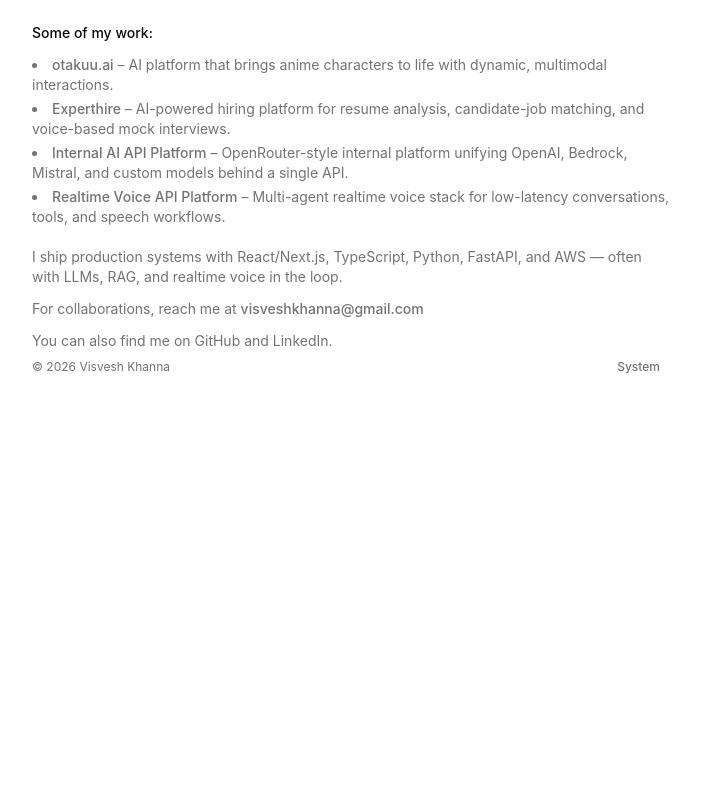
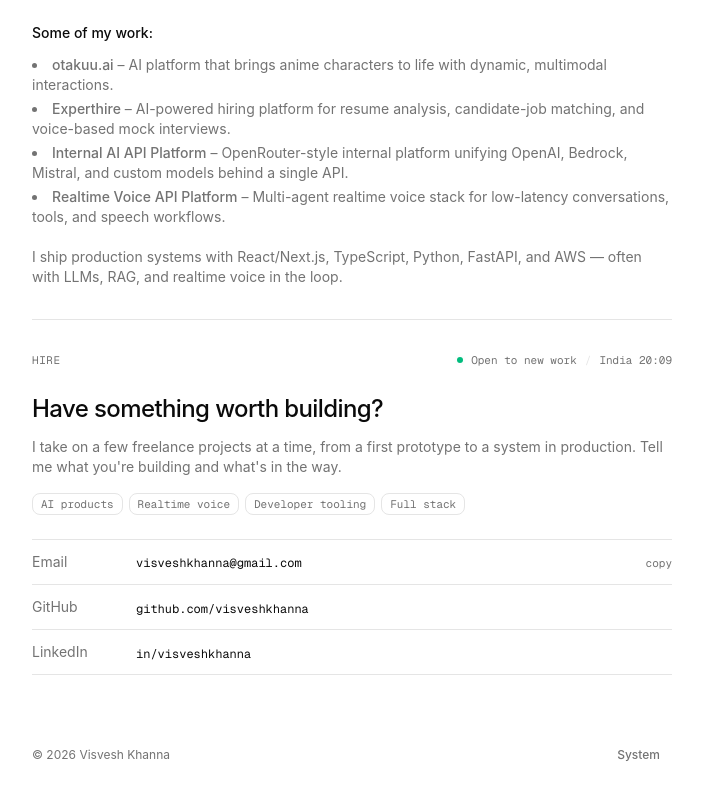
Before and after one commit to visveshkhanna/visvesh.dev, a Next.js app: page / in a window 1280 px wide. Shown: the part 393-1192 px from the top of the page, without its empty margins (288-991 px from the left). Before the commit the page ends 800 px from the top, so only its background shows below. Built offline with nearby package versions, Linux system fonts and the light colour scheme.

Commit message:
feat: add hire section
Replaces the contact paragraphs with a hire section: availability and
local time in India, focus areas, and rows for email (click to copy),
GitHub and LinkedIn. Adds a hire link to the header and lets the page
grow past one screen.

```diff
--- a/app/page.tsx
+++ b/app/page.tsx
@@ -1,14 +1,10 @@
 "use client";
 
-import { useEffect, useState, useSyncExternalStore } from "react";
+import { useEffect, useSyncExternalStore } from "react";
 import { Button } from "@/components/ui/button";
-import {
-  Tooltip,
-  TooltipContent,
-  TooltipTrigger,
-} from "@/components/ui/tooltip";
 import { useTheme } from "next-themes";
 import Image from "next/image";
+import { HireSection } from "@/components/hire-section";
 import { PreviewLink } from "@/components/preview-link";
 import { linkPreviews, type LinkPreview } from "@/lib/link-previews";
 
@@ -59,7 +55,6 @@ export default function Home() {
     () => true,
     () => false
   );
-  const [copied, setCopied] = useState(false);
 
   // Warm the browser cache so hover cards open with their image ready.
   useEffect(() => {
@@ -93,20 +88,10 @@ export default function Home() {
     return "Dark";
   };
 
-  const handleCopyEmail = async () => {
-    try {
-      await navigator.clipboard.writeText("visveshkhanna@gmail.com");
-      setCopied(true);
-      setTimeout(() => setCopied(false), 1500);
-    } catch (e) {
-      console.error("Failed to copy email", e);
-    }
-  };
-
   return (
-    <main className="flex w-full min-h-full lg:h-dvh justify-center">
+    <main className="flex w-full min-h-dvh justify-center">
       <div className="flex flex-col max-w-2xl h-full justify-between py-8 w-full px-4">
-        <section className="flex flex-col gap-8 h-full md:pt-12">
+        <section className="flex flex-col gap-8 md:pt-12">
           <header className="flex gap-4 items-end lg:pb-12">
             <div className="relative size-[52px] rounded-full bg-muted overflow-hidden">
               <Image
@@ -123,6 +108,12 @@ export default function Home() {
                 Software Engineer · AI & Full Stack
               </p>
             </div>
+            <a
+              href="#hire"
+              className="ml-auto self-start font-mono text-xs text-muted-foreground transition-colors hover:text-foreground md:self-end"
+            >
+              hire ↓
+            </a>
           </header>
 
           <div className="flex flex-col gap-3 text-muted-foreground text-sm">
@@ -200,47 +191,12 @@ export default function Home() {
               loop.
             </p>
 
-            <p>
-              For collaborations, reach me at{" "}
-              <Tooltip>
-                <TooltipTrigger asChild>
-                  <button
-                    type="button"
-                    onClick={handleCopyEmail}
-                    className="underline-offset-4 hover:underline font-medium"
-                  >
-                    visveshkhanna@gmail.com
-                  </button>
-                </TooltipTrigger>
-                <TooltipContent side="right">
-                  <p>{copied ? "Copied!" : "Click to copy"}</p>
-                </TooltipContent>
-              </Tooltip>
-            </p>
+          </div>
 
-            <p>
-              You can also find me on{" "}
-              <PreviewLink
-                href="https://github.com/visveshkhanna"
-                preview={linkPreviews.github}
-                className={projectLinkClasses}
-              >
-                GitHub
-              </PreviewLink>{" "}
-              and{" "}
-              <PreviewLink
-                href="https://linkedin.com/in/visveshkhanna"
-                preview={linkPreviews.linkedin}
-                className={projectLinkClasses}
-              >
-                LinkedIn
-              </PreviewLink>
-              .
-            </p>
-          </div>
+          <HireSection />
         </section>
 
-        <footer className="flex gap-4 justify-between items-center pt-20 sm:pt-0">
+        <footer className="flex gap-4 justify-between items-center pt-16">
           <p className="text-xs text-muted-foreground">© {new Date().getFullYear()} Visvesh Khanna</p>
           <Button
             variant="ghost"
--- /dev/null
+++ b/components/hire-section.tsx
@@ -0,0 +1,152 @@
+"use client";
+
+import { useState, useSyncExternalStore } from "react";
+
+import { DecodeText } from "@/components/decode-text";
+
+const EMAIL = "visveshkhanna@gmail.com";
+const TIME_ZONE = "Asia/Kolkata";
+
+const focusAreas = [
+  "AI products",
+  "Realtime voice",
+  "Developer tooling",
+  "Full stack",
+];
+
+const timeFormat = new Intl.DateTimeFormat("en-GB", {
+  timeZone: TIME_ZONE,
+  hour: "2-digit",
+  minute: "2-digit",
+});
+
+const subscribeToClock = (onChange: () => void) => {
+  const id = window.setInterval(onChange, 15_000);
+  return () => window.clearInterval(id);
+};
+
+/** Local time in India, ticking; empty during server render. */
+function useLocalTime() {
+  return useSyncExternalStore(
+    subscribeToClock,
+    () => timeFormat.format(new Date()),
+    () => ""
+  );
+}
+
+const rowClasses =
+  "group grid grid-cols-[5.5rem_minmax(0,1fr)] items-baseline gap-4 border-b py-3 transition-colors hover:border-foreground/40 focus-visible:outline-none focus-visible:border-foreground/40";
+
+export function HireSection() {
+  const time = useLocalTime();
+  const [copied, setCopied] = useState(false);
+
+  const copyEmail = async () => {
+    try {
+      await navigator.clipboard.writeText(EMAIL);
+      setCopied(true);
+      window.setTimeout(() => setCopied(false), 1600);
+    } catch {
+      window.location.href = `mailto:${EMAIL}`;
+    }
+  };
+
+  return (
+    <section
+      id="hire"
+      aria-labelledby="hire-heading"
+      className="flex scroll-mt-8 flex-col gap-6 border-t pt-8"
+    >
+      <div className="flex items-center justify-between gap-4 font-mono text-[11px] uppercase tracking-wider text-muted-foreground">
+        <span>Hire</span>
+        <span className="flex items-center gap-2 normal-case tracking-normal">
+          <span className="relative flex size-1.5">
+            <span className="absolute inline-flex size-full animate-ping rounded-full bg-emerald-500 opacity-60 motion-reduce:animate-none" />
+            <span className="relative inline-flex size-1.5 rounded-full bg-emerald-500" />
+          </span>
+          Open to new work
+          <span aria-hidden="true" className="text-border">
+            /
+          </span>
+          <span className="tabular-nums" suppressHydrationWarning>
+            India {time || "--:--"}
+          </span>
+        </span>
+      </div>
+
+      <div className="flex flex-col gap-3">
+        <h2
+          id="hire-heading"
+          className="text-2xl font-medium tracking-tight text-foreground text-balance"
+        >
+          Have something worth building?
+        </h2>
+        <p className="text-sm text-muted-foreground text-pretty">
+          I take on a few freelance projects at a time, from a first prototype
+          to a system in production. Tell me what you&apos;re building and
+          what&apos;s in the way.
+        </p>
+        <ul className="flex flex-wrap gap-1.5 pt-1">
+          {focusAreas.map((area) => (
+            <li
+              key={area}
+              className="rounded-md border px-2 py-0.5 font-mono text-[11px] text-muted-foreground"
+            >
+              {area}
+            </li>
+          ))}
+        </ul>
+      </div>
+
+      <div className="flex flex-col text-sm">
+        <button
+          type="button"
+          onClick={copyEmail}
+          className={`${rowClasses} border-t text-left`}
+          aria-label={`Copy email address ${EMAIL}`}
+        >
+          <span className="text-muted-foreground">Email</span>
+          <span className="flex items-baseline justify-between gap-3 text-foreground">
+            <DecodeText text={EMAIL} className="truncate font-mono text-xs" />
+            <span
+              aria-live="polite"
+              className="shrink-0 font-mono text-[11px] text-muted-foreground transition-colors group-hover:text-foreground"
+            >
+              {copied ? "copied" : "copy"}
+            </span>
+          </span>
+        </button>
+
+        <a
+          href="https://github.com/visveshkhanna"
+          target="_blank"
+          rel="noreferrer"
+          className={rowClasses}
+        >
+          <span className="text-muted-foreground">GitHub</span>
+          <span className="text-foreground">
+            <DecodeText
+              text="github.com/visveshkhanna"
+              className="font-mono text-xs"
+            />
+          </span>
+        </a>
+
+        <a
+          href="https://linkedin.com/in/visveshkhanna"
+          target="_blank"
+          rel="noreferrer"
+          className={rowClasses}
+        >
+          <span className="text-muted-foreground">LinkedIn</span>
+          <span className="text-foreground">
+            <DecodeText
+              text="in/visveshkhanna"
+              className="font-mono text-xs"
+            />
+          </span>
+        </a>
+      </div>
+    </section>
+  );
+}
```
